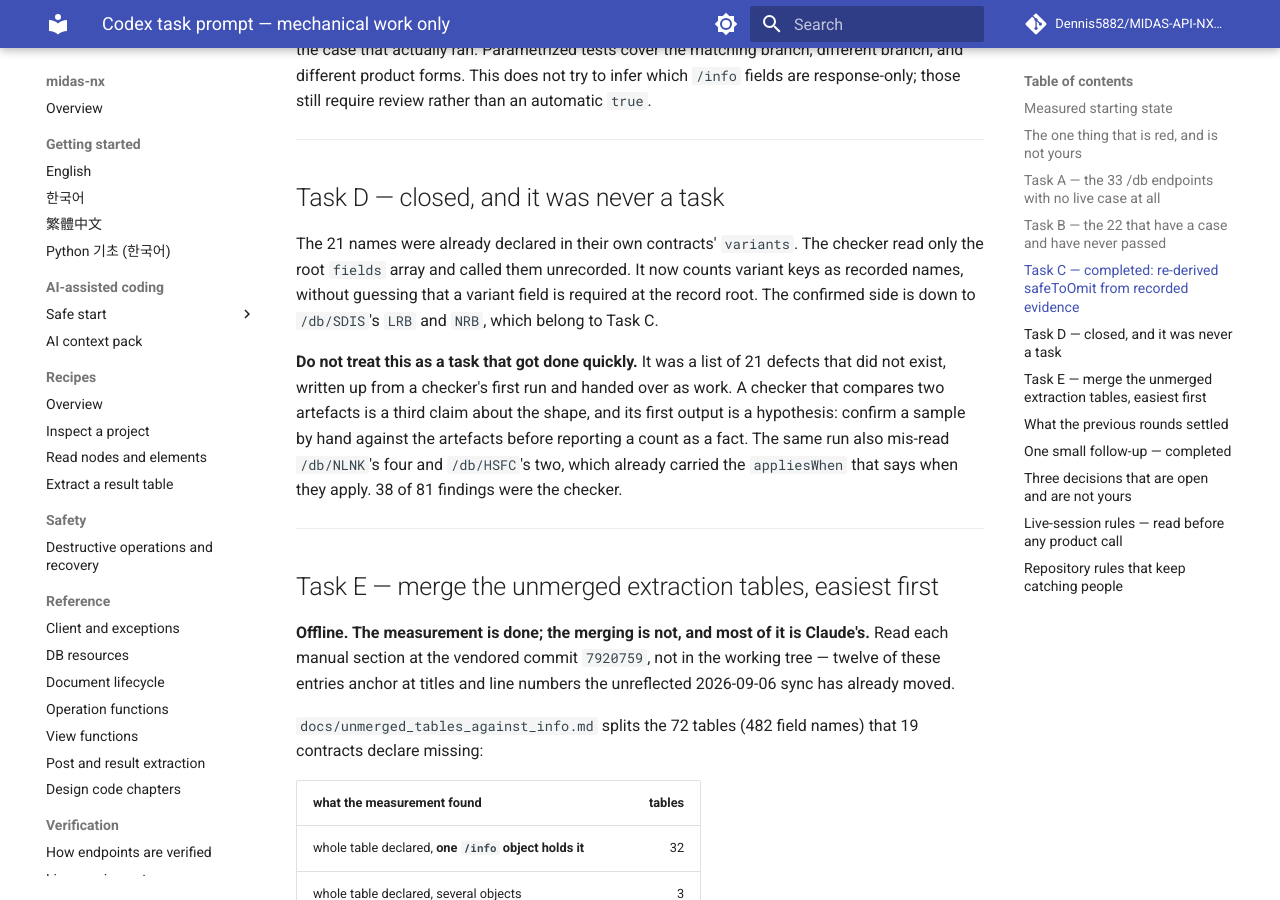
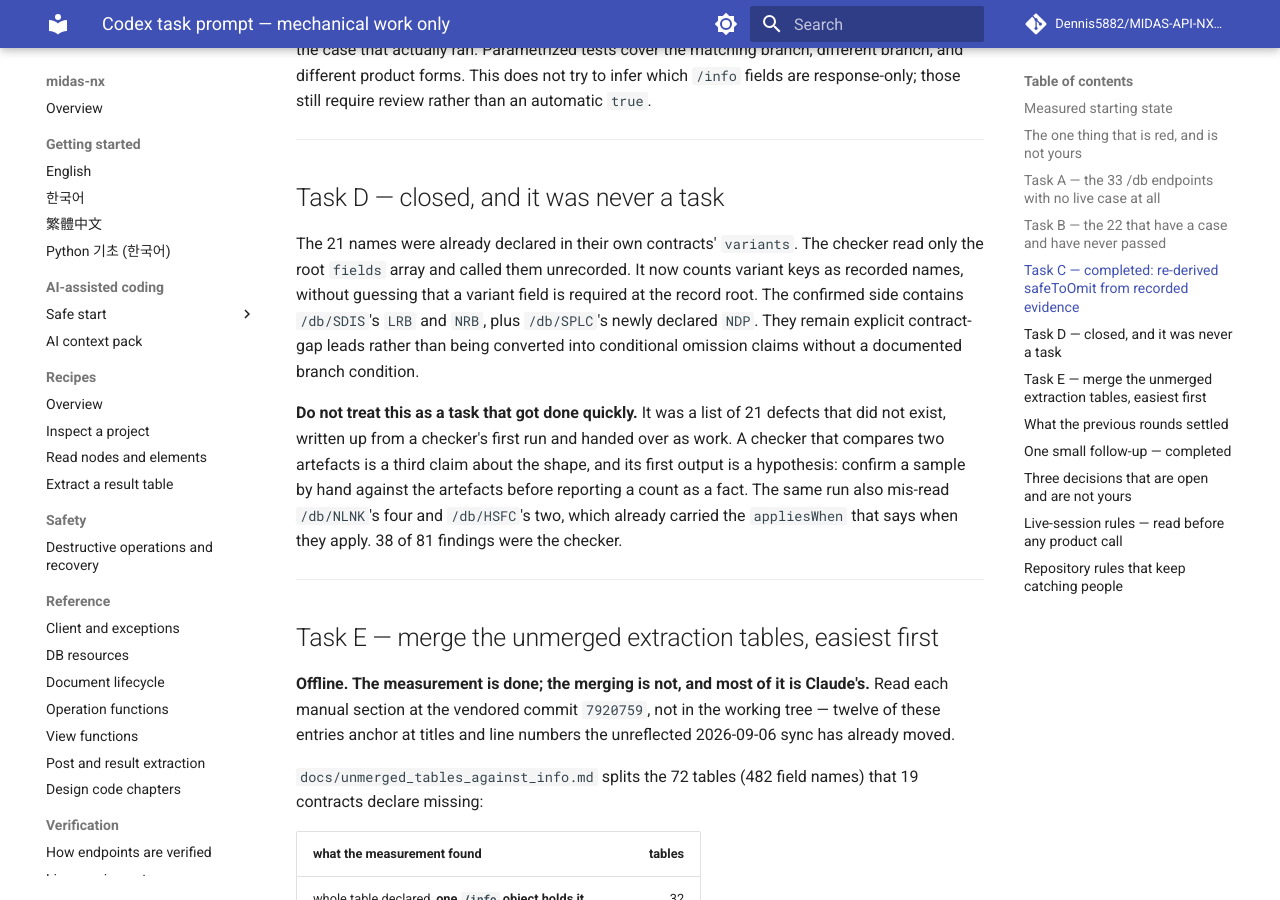
Before and after one commit to Dennis5882/MIDAS-API-NX-SDK, an MkDocs documentation site: the page built from docs/codex_handoff_prompt.md, in a window 1280 px wide and 900 px high, scrolled down 5679 px. Built offline with MkDocs 1.6.1 and Material for MkDocs 9.7.7, drawn with Linux system fonts in a browser that asks for light colours; comment, search, counter and statistics services are not loaded; some of the changed text lies outside the part shown.

Commit message:
chore(contracts): record /db/SPLC's NDP as a contract-gap lead
Merging the manual's 비소산 요소 설계 table gave /db/SPLC a Gen-only NDP
that the manual marks Required, and the confirmed Gen case - which passed
long before the field was declared - omits it. That is the fixture
checker's confirmed side by definition: the product accepted that exact
payload, so the contract is what is behind.

It is held as a baseline entry rather than resolved. The manual numbers
NDP "(1)" beneath the Optional bNDP switch, which reads as a condition,
but the chapter never states one as a wire rule - and inventing an
appliesWhen would put a claim nobody has made into the source of truth.
Marking it safeToOmit: true would be worse: it would convert "the field
did not exist when the call ran" into "the product accepts the omission".

Co-Authored-By: Claude Opus 5 <noreply@anthropic.com>

```diff
--- a/docs/codex_handoff_prompt.md
+++ b/docs/codex_handoff_prompt.md
@@ -255,8 +255,10 @@ review rather than an automatic `true`.
 The 21 names were already declared in their own contracts' `variants`. The
 checker read only the root `fields` array and called them unrecorded. It now
 counts variant keys as recorded names, without guessing that a variant field is
-required at the record root. The confirmed side is down to `/db/SDIS`'s `LRB`
-and `NRB`, which belong to Task C.
+required at the record root. The confirmed side contains `/db/SDIS`'s `LRB`
+and `NRB`, plus `/db/SPLC`'s newly declared `NDP`. They remain explicit
+contract-gap leads rather than being converted into conditional omission
+claims without a documented branch condition.
 
 **Do not treat this as a task that got done quickly.** It was a list of 21
 defects that did not exist, written up from a checker's first run and handed
```
Also changed, not shown: other parts of docs/codex_handoff_prompt.md (+1 -1 lines), 1 other file.
